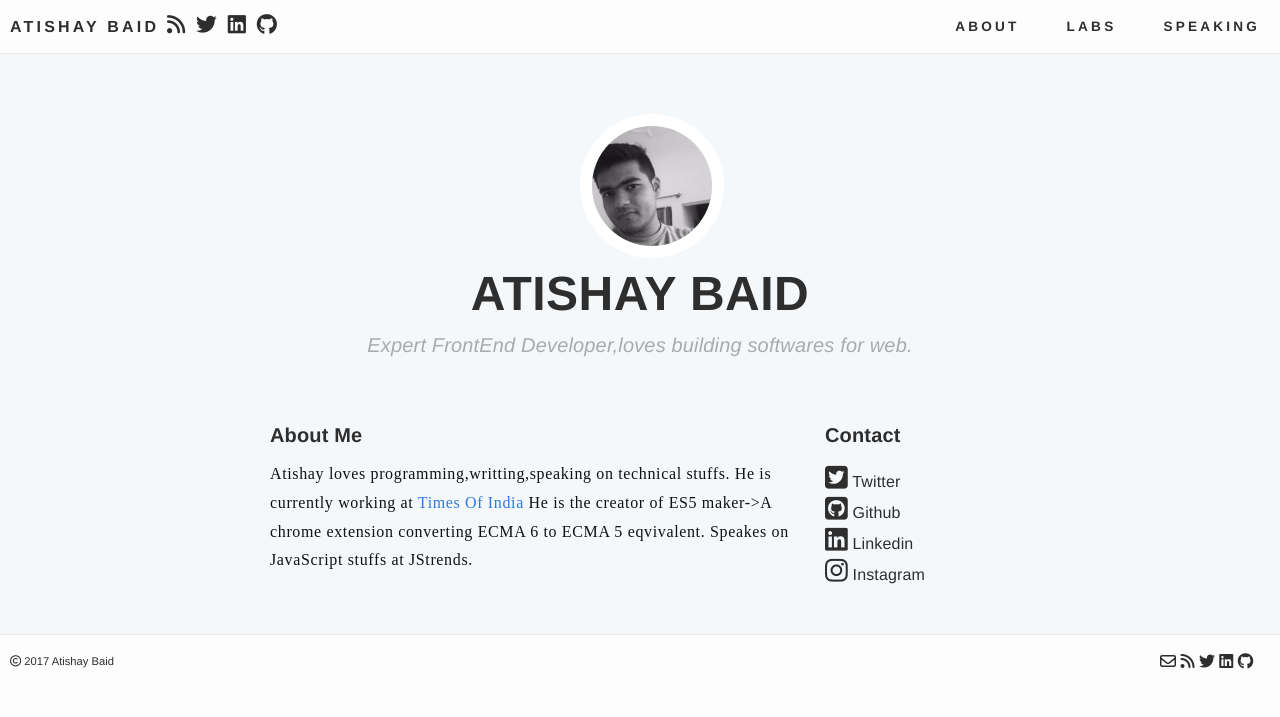
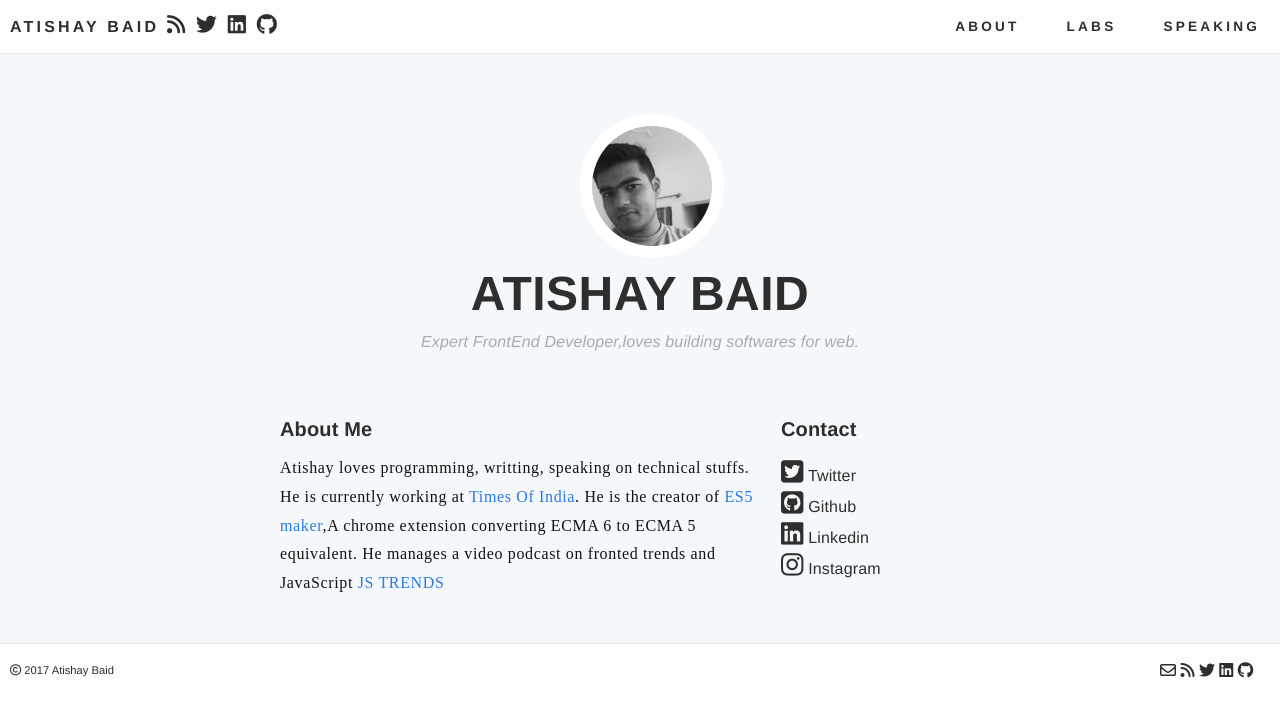
Before and after one commit to atishaybaid/atishay_blog, a Jekyll site: the page built from about.html, in a window 1280 px wide. Shown: the top 717 px of the page. Built offline with Jekyll 4.4.1, drawn with Linux system fonts in a browser that asks for light colours; nearby versions of some CDN libraries.

Commit message:
about page mobile fix

```diff
--- a/_includes/footer.html
+++ b/_includes/footer.html
@@ -54,16 +54,16 @@
      <a class="social-link" href="mailto:{{ site.email }}">
         <i class="fa fa-envelope-o social-icon" aria-hidden="true"></i>
       </a>
-      <a class="social-link" href="/feed.xml">
+      <a target="_blank" class="social-link" href="/feed.xml">
         <i class="fa fa-rss social-icon" aria-hidden="true"></i>
       </a>
-      <a class="social-link" href="//twitter.com/atishaybaid">
+      <a target="_blank" class="social-link" href="//twitter.com/atishaybaid">
         <i class="fa fa-twitter social-icon" aria-hidden="true"></i>
       </a>
-      <a class="social-link" href="https://www.linkedin.com/in/atishay-baid-7b17a447/">
+      <a target="_blank" class="social-link" href="https://www.linkedin.com/in/atishay-baid-7b17a447/">
         <i class="fa fa-linkedin-square social-icon" aria-hidden="true"></i>
       </a>
-      <a class="social-link" href="//github.com/atishaybaid">
+      <a  target="_blank" class="social-link" href="//github.com/atishaybaid">
         <i class="fa fa-github social-icon" aria-hidden="true"></i>
       </a>
 
--- a/_includes/header.html
+++ b/_includes/header.html
@@ -4,17 +4,17 @@
     {% assign default_paths = site.pages | map: "path" %}
     {% assign page_paths = site.header_pages | default: default_paths %}
     <div class="mod_site-title">
-      <a class="" href="{{ "/" | relative_url }}">{{ site.title | escape }}</a>
-      <a class="social-link" href="/feed.xml">
+      <a class=""  href="{{ "/" | relative_url }}">{{ site.title | escape }}</a>
+      <a target="_blank" class="social-link" href="/feed.xml">
         <i class="fa fa-rss social-icon" aria-hidden="true"></i>
       </a>
-      <a class="social-link" href="//twitter.com/atishaybaid">
+      <a target="_blank" class="social-link" href="//twitter.com/atishaybaid">
         <i class="fa fa-twitter social-icon" aria-hidden="true"></i>
       </a>
-      <a class="social-link" href="https://www.linkedin.com/in/atishay-baid-7b17a447/">
+      <a target="_blank" class="social-link" href="https://www.linkedin.com/in/atishay-baid-7b17a447/">
         <i class="fa fa-linkedin-square social-icon" aria-hidden="true"></i>
       </a>
-      <a class="social-link" href="//github.com/atishaybaid">
+      <a target="_blank"class="social-link" href="//github.com/atishaybaid">
         <i class="fa fa-github social-icon" aria-hidden="true"></i>
       </a>
 
--- a/about.html
+++ b/about.html
@@ -16,35 +16,35 @@ permalink: /about/
     <div class="about-text">
         <h4>About Me</h4>
         <p>
-        Atishay loves programming,writting,speaking on technical stuffs.
-        He is currently  working at <a href="m.timesofindia.com">Times Of India</a>
-        He is the creator of ES5 maker->A chrome extension converting ECMA 6 to ECMA 5 eqvivalent.
-        Speakes on JavaScript stuffs at JStrends.
+        Atishay loves programming, writting, speaking on technical stuffs. He is currently working at
+        <a target="_blank" href="//m.timesofindia.com">Times Of India</a>.
+        He is the creator of <a target="_blank" href="https://chrome.google.com/webstore/detail/es5-maker/infldmplfbcgmnkofkblcecalhmhhpoo" >ES5 maker</a>,A chrome extension converting ECMA 6 to ECMA 5 equivalent.
+        He manages a video podcast on fronted trends and JavaScript <a target="_blank" href="https://www.youtube.com/channel/UCziWe7JLaMfdNNHnpT9qcuQ">JS TRENDS</a>
         </p>
     </div>
     <div class="contact-list">
      <h4>Contact</h4>
         <ul class="social-link-list">
             <li>
-                <a class="social-link" href="//twitter.com/atishaybaid">
+                <a target="_blank" class="social-link" href="//twitter.com/atishaybaid">
                     <i class="fa fa-twitter-square social-icon" aria-hidden="true"></i>
                     <span class="social-name">Twitter</span>
                 </a>
             </li>
             <li>
-                <a class="social-link" href="//github.com/atishaybaid">
+                <a target="_blank" class="social-link" href="//github.com/atishaybaid">
                     <i class="fa fa-github-square social-icon" aria-hidden="true"></i>
                     <span class="social-name">Github</span>
                 </a>
             </li>
             <li>
-                <a class="social-link" href="https://www.linkedin.com/in/atishay-baid-7b17a447/">
+                <a target="_blank" class="social-link" href="https://www.linkedin.com/in/atishay-baid-7b17a447/">
                     <i class="fa fa-linkedin-square social-icon" aria-hidden="true"></i>
                     <span class="social-name">Linkedin</span>
                 </a>
             </li>
             <li>
-            <a class="social-link" href="https://www.instagram.com/atishaybaid/">
+            <a target="_blank" class="social-link" href="https://www.instagram.com/atishaybaid/">
                     <i class="fa fa-instagram social-icon" aria-hidden="true"></i>
                     <span class="social-name">Instagram</span>
                 </a>
--- a/assets/main_modified.scss
+++ b/assets/main_modified.scss
@@ -118,6 +118,7 @@ $mod_break_small:768px;
 .mod-footer{
   height:53px;
   padding:0px !important;
+
   .mod_site-title{
         width:300px;
         float:left;
@@ -127,6 +128,9 @@ $mod_break_small:768px;
         line-height: 53px;
         padding:0 10px;
         font-size:.7em;
+        @media screen and (max-width:$mod_break_small){
+                width:60%;
+              }
         a{
             text-decoration:none;
             color:rgb(46, 46, 46);
@@ -146,6 +150,9 @@ $mod_break_small:768px;
   .mod_footer-social{
     width:120px;
     float:right;
+    @media screen and (max-width:$mod_break_small){
+                width:30%;
+              }
      a{
         text-decoration:none;
         color:rgb(46, 46, 46);
@@ -186,12 +193,17 @@ $mod_break_small:768px;
     font-size: 3rem;
     letter-spacing: 0.03rem;
     font-weight:600;
+
+    @media screen and (max-width:$mod_break_small){
+    font-size: 2rem;
+    letter-spacing: 0.02rem;
+    }
   }
 
   .description{
     color: #aaa;
     text-align: center;
-    font-size: 20px;
+    font-size: 1rem;
     font-weight:300;
     font-style:italic;
     margin-bottom:60px;
@@ -200,8 +212,15 @@ $mod_break_small:768px;
 
   .about-text{
     float: left;
-     width: 75%;
+     width: 65%;
+     padding:0 10px;
      text-align:left;
+     @media screen and (max-width:$mod_break_small){
+      padding:0 5px;
+      width:100%;
+      text-align:center;
+
+      }
      p{
       line-height: 1.8em;
       font-family: serif;
@@ -214,23 +233,41 @@ $mod_break_small:768px;
         font-weight: 600;
         text-align: left;
         margin-bottom: 10px;
+        @media screen and (max-width:$mod_break_small){
+          text-align:center;
+        }
 
      }
   }
   .contact-list{
     float: left;
     width:25%;
+     padding:0 10px;
+      @media screen and (max-width:$mod_break_small){
+      padding:0 5px;
+      width:100%;
+      text-align:center;
+      }
     h4{
       font-size: 20px;
       text-decoration: none;
       color: #2e2e2e;
       font-weight: 600;
       text-align: left;
+      @media screen and (max-width:$mod_break_small){
+          text-align:center;
+        }
     }
 
      .social-link-list{
       list-style-type:none;
       margin-left:0px;
+      li{
+        @media screen and (max-width:$mod_break_small){
+          display: inline-block;
+          padding: 12px;
+        }
+      }
       .social-link{
         text-decoration: none;
         color: #2e2e2e;
@@ -239,7 +276,7 @@ $mod_break_small:768px;
           text-decoration:underline;
         }
         .social-icon{
-          font-size:26px;
+          font-size:1.6rem;
         }
       }
      }
--- a/labs.html
+++ b/labs.html
@@ -12,6 +12,6 @@ permalink: /labs/
     <title>Document</title>
 </head>
 <body>
-    this is labs page
+   page under construction
 </body>
 </html>
--- a/speaking.html
+++ b/speaking.html
@@ -12,6 +12,6 @@ permalink: /speaking/
     <title>Document</title>
 </head>
 <body>
-    this is a speaking page
+    page under construction
 </body>
 </html>
```
Also changed, not shown: assets/coins.js (added, +18 -0 lines).
